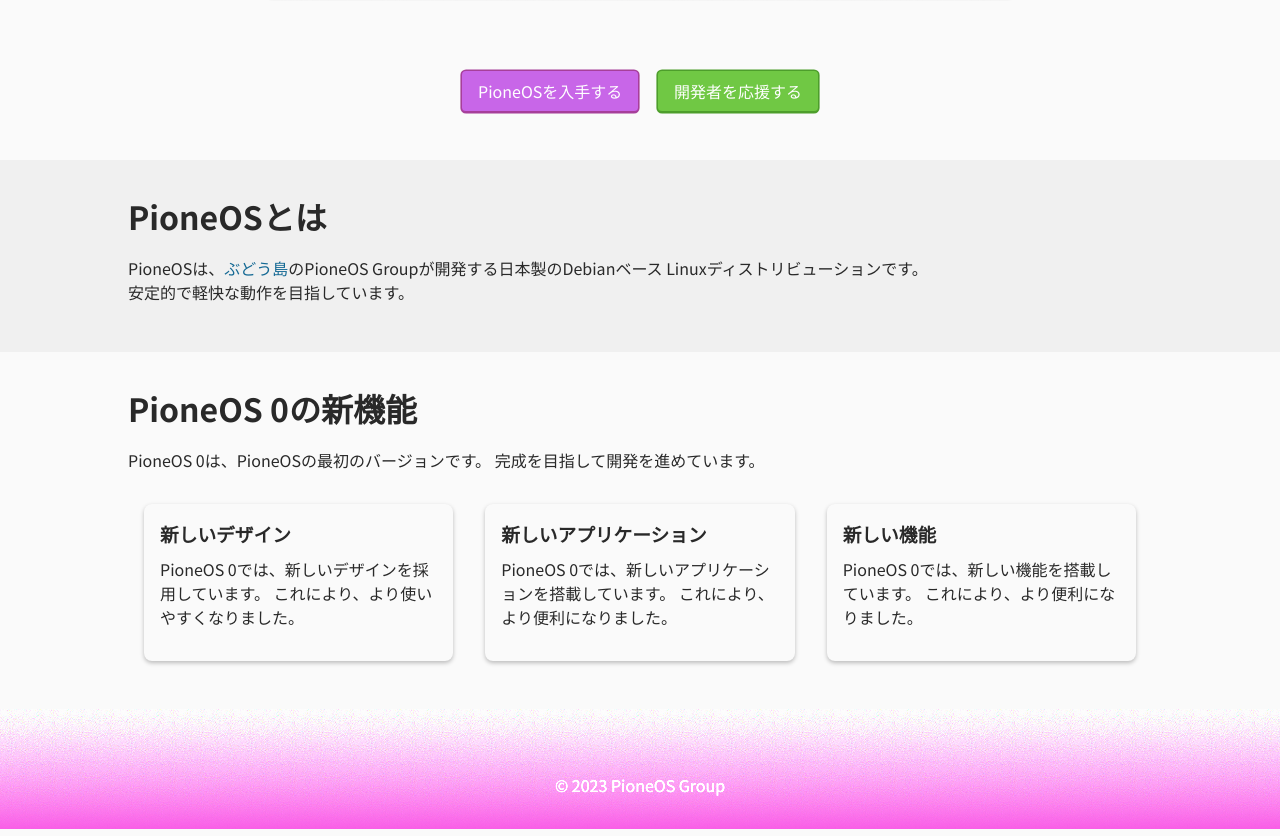
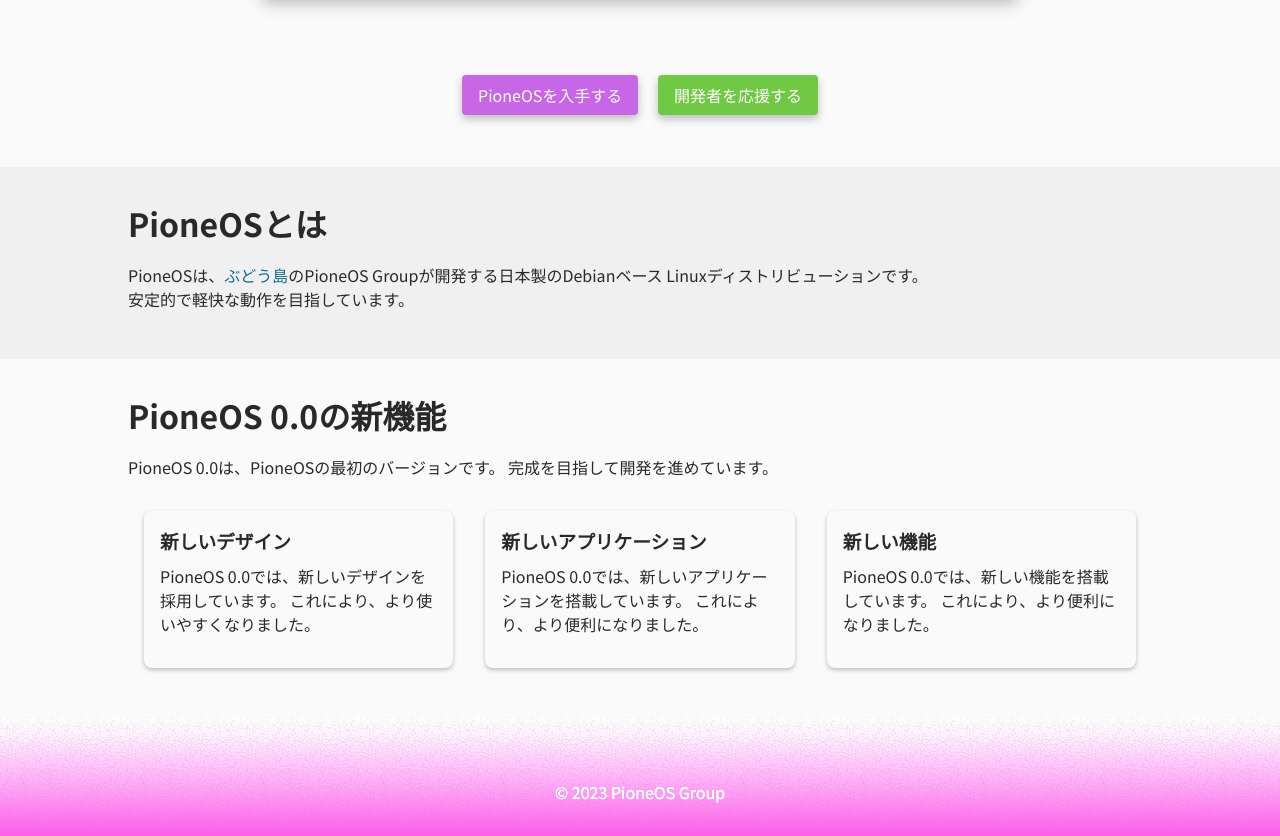
Before and after one commit to pione-os/pione-os.github.io, a plain HTML site: page index.html in a window 1280 px wide. Shown: the part 1357-2193 px from the top of the page. Drawn offline with Linux system fonts and the light colour scheme; a web font is replaced by a local one.

Commit message:
細かなデザイン変更🈀

```diff
--- a/index.html
+++ b/index.html
@@ -29,6 +29,7 @@
             position: relative;
             width: 100%;
             margin: 0 auto;
+            filter: drop-shadow(0 .25em .5em var(--shadow-color-light));
         }
 
         #screen {
@@ -95,30 +96,30 @@
         </section>
         <section id="update">
             <div class="container">
-                <h2>PioneOS 0の新機能</h2>
+                <h2>PioneOS 0.0の新機能</h2>
                 <p>
-                    PioneOS 0は、PioneOSの最初のバージョンです。
+                    PioneOS 0.0は、PioneOSの最初のバージョンです。
                     完成を目指して開発を進めています。
                 </p>
                 <div class="cards">
                     <div class="card">
                         <h3>新しいデザイン</h3>
                         <p>
-                            PioneOS 0では、新しいデザインを採用しています。
+                            PioneOS 0.0では、新しいデザインを採用しています。
                             これにより、より使いやすくなりました。
                         </p>
                     </div>
                     <div class="card">
                         <h3>新しいアプリケーション</h3>
                         <p>
-                            PioneOS 0では、新しいアプリケーションを搭載しています。
+                            PioneOS 0.0では、新しいアプリケーションを搭載しています。
                             これにより、より便利になりました。
                         </p>
                     </div>
                     <div class="card">
                         <h3>新しい機能</h3>
                         <p>
-                            PioneOS 0では、新しい機能を搭載しています。
+                            PioneOS 0.0では、新しい機能を搭載しています。
                             これにより、より便利になりました。
                         </p>
                     </div>
--- a/styles/main.css
+++ b/styles/main.css
@@ -60,29 +60,27 @@ h6 {
 .button {
     display: inline-block;
     padding: 0.5em 1em;
-    margin: 0 0.5em;
+    margin: 0.25em 0.5em;
     border-radius: 0.25em;
     background: var(--theme-color);
     color: #fff;
     text-decoration: none;
     transition: background 0.2s ease-in-out, box-shadow 0.2s ease-in-out, border-bottom 0.2s ease-in-out;
-    box-shadow: 0 0 0 0.1em var(--theme-color-dark);
-    border-bottom: 0.1em solid var(--theme-color-dark);
+    box-shadow: 0 .25em .5em var(--shadow-color-light);
 }
 
 .button.secondary {
     background: var(--secondary-theme-color);
-    box-shadow: 0 0 0 0.1em var(--secondary-theme-color-dark);
-    border-bottom: 0.1em solid var(--secondary-theme-color-dark);
 }
 
 .button:hover,
 .button:focus {
+    box-shadow: 0 .125em .25em var(--shadow-color-light);
     text-decoration: none;
 }
 
 .button:active {
-    border-bottom: 0;
+    box-shadow: 0 .125em .25em var(--shadow-color-light) inset;
     background: var(--secondary-theme-color-dark);
     text-decoration: none;
 }
```
